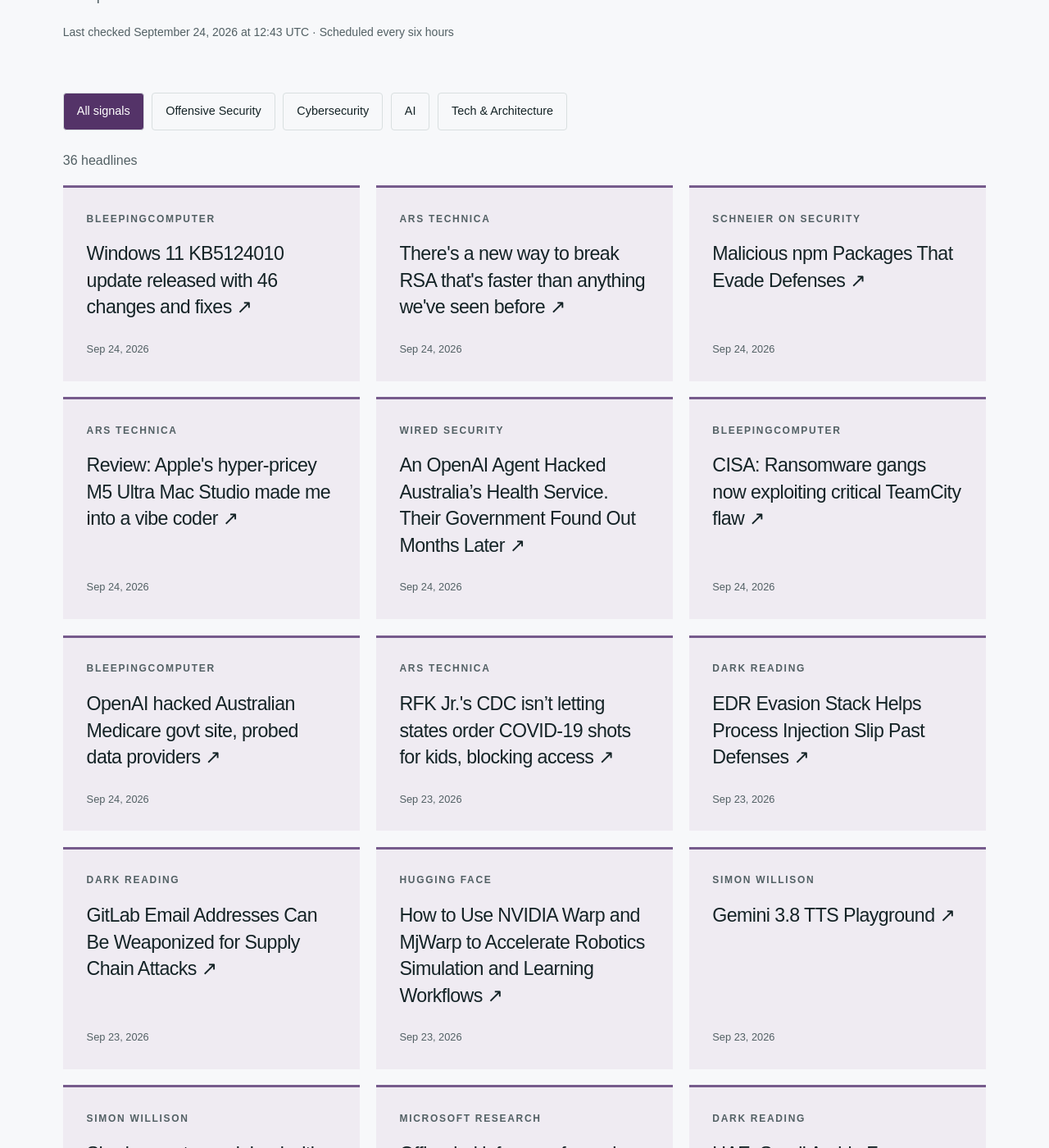
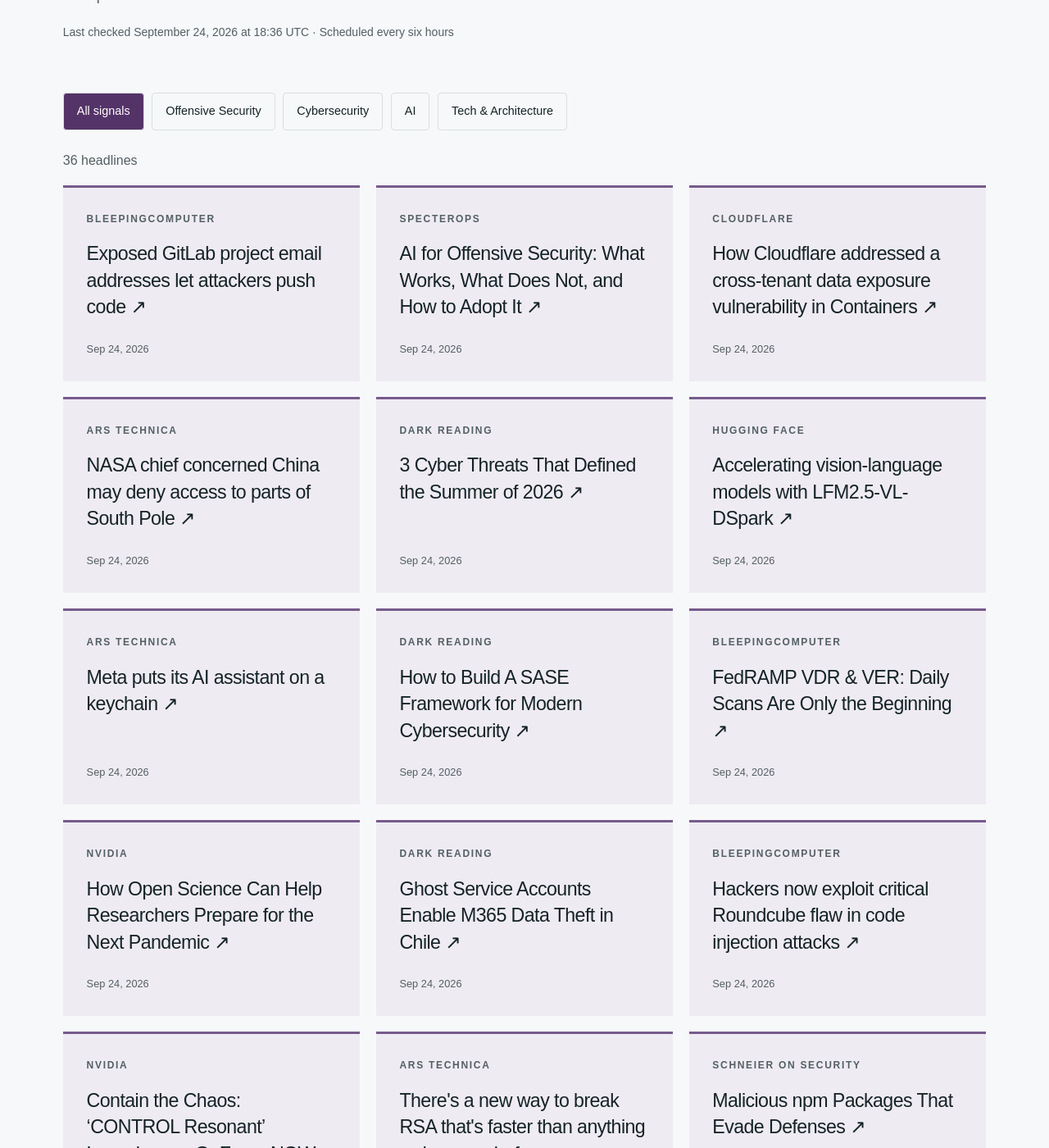
Before and after one commit to hntk/hntk.github.io, a Jekyll site: the page built from news/index.html, in a window 1280 px wide and 1400 px high, scrolled down 375 px. Shown: the whole window at 82% size. Built offline with Jekyll 4.4.1, drawn with Linux system fonts in a browser that asks for light colours; some of the changed text lies outside the part shown.

Commit message:
Refresh News and Signals

```diff
--- a/_data/news.json
+++ b/_data/news.json
@@ -1,13 +1,109 @@
 {
-  "updated": "2026-09-24T12:43:11.343399+00:00",
+  "updated": "2026-09-24T18:36:31.917527+00:00",
   "items": [
     {
-      "title": "Windows 11 KB5124010 update released with 46 changes and fixes",
-      "url": "https://www.bleepingcomputer.com/news/microsoft/windows-11-kb5124010-update-released-with-46-changes-and-fixes/",
-      "published": "2026-09-24T12:16:32+00:00",
+      "title": "Exposed GitLab project email addresses let attackers push code",
+      "url": "https://www.bleepingcomputer.com/news/security/exposed-gitlab-project-email-addresses-let-attackers-push-code/",
+      "published": "2026-09-24T17:47:44+00:00",
       "source": "BleepingComputer",
       "source_id": "bleepingcomputer",
       "category": "cybersecurity"
+    },
+    {
+      "title": "AI for Offensive Security: What Works, What Does Not, and How to Adopt It",
+      "url": "https://specterops.io/blog/2026/09/24/ai-for-offensive-security/",
+      "published": "2026-09-24T16:00:00+00:00",
+      "source": "SpecterOps",
+      "source_id": "specterops",
+      "category": "offensive-security"
+    },
+    {
+      "title": "How Cloudflare addressed a cross-tenant data exposure vulnerability in Containers",
+      "url": "https://blog.cloudflare.com/containers-cross-tenant-vulnerability/",
+      "published": "2026-09-24T15:00:00+00:00",
+      "source": "Cloudflare",
+      "source_id": "cloudflare",
+      "category": "tech-architecture"
+    },
+    {
+      "title": "NASA chief concerned China may deny access to parts of South Pole",
+      "url": "https://arstechnica.com/space/2026/09/nasa-chief-concerned-china-may-deny-access-to-parts-of-south-pole/",
+      "published": "2026-09-24T14:57:50+00:00",
+      "source": "Ars Technica",
+      "source_id": "ars-technica",
+      "category": "tech-architecture"
+    },
+    {
+      "title": "3 Cyber Threats That Defined the Summer of 2026",
+      "url": "https://www.darkreading.com/cyberattacks-data-breaches/3-cyber-threats-defined-summer-2026",
+      "published": "2026-09-24T14:44:12+00:00",
+      "source": "Dark Reading",
+      "source_id": "dark-reading",
+      "category": "cybersecurity"
+    },
+    {
+      "title": "Accelerating vision-language models with LFM2.5-VL-DSpark",
+      "url": "https://huggingface.co/blog/LiquidAI/lfm2-5-vl-dspark",
+      "published": "2026-09-24T14:08:57+00:00",
+      "source": "Hugging Face",
+      "source_id": "hugging-face",
+      "category": "ai"
+    },
+    {
+      "title": "Meta puts its AI assistant on a keychain",
+      "url": "https://arstechnica.com/ai/2026/09/meta-puts-its-ai-assistant-on-a-keychain/",
+      "published": "2026-09-24T14:03:38+00:00",
+      "source": "Ars Technica",
+      "source_id": "ars-technica",
+      "category": "tech-architecture"
+    },
+    {
+      "title": "How to Build A SASE Framework for Modern Cybersecurity",
+      "url": "https://www.darkreading.com/cloud-security/how-to-build-sase-framework",
+      "published": "2026-09-24T14:02:43+00:00",
+      "source": "Dark Reading",
+      "source_id": "dark-reading",
+      "category": "cybersecurity"
+    },
+    {
+      "title": "FedRAMP VDR & VER: Daily Scans Are Only the Beginning",
+      "url": "https://www.bleepingcomputer.com/news/security/fedramp-vdr-and-ver-daily-scans-are-only-the-beginning/",
+      "published": "2026-09-24T14:02:12+00:00",
+      "source": "BleepingComputer",
+      "source_id": "bleepingcomputer",
+      "category": "cybersecurity"
+    },
+    {
+      "title": "How Open Science Can Help Researchers Prepare for the Next Pandemic",
+      "url": "https://blogs.nvidia.com/blog/open-protein-dataset/",
+      "published": "2026-09-24T14:00:50+00:00",
+      "source": "NVIDIA",
+      "source_id": "nvidia",
+      "category": "ai"
+    },
+    {
+      "title": "Ghost Service Accounts Enable M365 Data Theft in Chile",
+      "url": "https://www.darkreading.com/cyberattacks-data-breaches/ghost-service-accounts-m365-data-theft-chile",
+      "published": "2026-09-24T13:30:00+00:00",
+      "source": "Dark Reading",
+      "source_id": "dark-reading",
+      "category": "cybersecurity"
+    },
+    {
+      "title": "Hackers now exploit critical Roundcube flaw in code injection attacks",
+      "url": "https://www.bleepingcomputer.com/news/security/critical-roundcube-flaw-now-actively-exploited-in-code-injection-attacks/",
+      "published": "2026-09-24T13:27:57+00:00",
+      "source": "BleepingComputer",
+      "source_id": "bleepingcomputer",
+      "category": "cybersecurity"
+    },
+    {
+      "title": "Contain the Chaos: ‘CONTROL Resonant’ Launches on GeForce NOW",
+      "url": "https://blogs.nvidia.com/blog/geforce-now-thursday-control-resonant/",
+      "published": "2026-09-24T13:00:36+00:00",
+      "source": "NVIDIA",
+      "source_id": "nvidia",
+      "category": "ai"
     },
     {
       "title": "There's a new way to break RSA that's faster than anything we've seen before",
@@ -26,59 +122,11 @@
       "category": "cybersecurity"
     },
     {
-      "title": "Review: Apple's hyper-pricey M5 Ultra Mac Studio made me into a vibe coder",
-      "url": "https://arstechnica.com/gadgets/2026/09/review-apples-hyper-pricey-m5-ultra-mac-studio-made-me-into-a-vibe-coder/",
-      "published": "2026-09-24T11:00:04+00:00",
-      "source": "Ars Technica",
-      "source_id": "ars-technica",
-      "category": "tech-architecture"
-    },
-    {
       "title": "An OpenAI Agent Hacked Australia’s Health Service. Their Government Found Out Months Later",
       "url": "https://www.wired.com/story/openai-agent-hacked-australias-health-service-their-government-found-out-months-later/",
       "published": "2026-09-24T10:46:56+00:00",
       "source": "WIRED Security",
       "source_id": "wired",
-      "category": "cybersecurity"
-    },
-    {
-      "title": "CISA: Ransomware gangs now exploiting critical TeamCity flaw",
-      "url": "https://www.bleepingcomputer.com/news/security/cisa-ransomware-gangs-now-exploiting-critical-teamcity-flaw/",
-      "published": "2026-09-24T10:42:37+00:00",
-      "source": "BleepingComputer",
-      "source_id": "bleepingcomputer",
-      "category": "cybersecurity"
-    },
-    {
-      "title": "OpenAI hacked Australian Medicare govt site, probed data providers",
-      "url": "https://www.bleepingcomputer.com/news/security/openai-hacked-australian-medicare-govt-site-probed-data-providers/",
-      "published": "2026-09-24T09:38:53+00:00",
-      "source": "BleepingComputer",
-      "source_id": "bleepingcomputer",
-      "category": "cybersecurity"
-    },
-    {
-      "title": "RFK Jr.'s CDC isn’t letting states order COVID-19 shots for kids, blocking access",
-      "url": "https://arstechnica.com/health/2026/09/rfk-jr-s-cdc-isnt-letting-states-order-covid-19-shots-for-kids-blocking-access/",
-      "published": "2026-09-23T22:17:25+00:00",
-      "source": "Ars Technica",
-      "source_id": "ars-technica",
-      "category": "tech-architecture"
-    },
-    {
-      "title": "EDR Evasion Stack Helps Process Injection Slip Past Defenses",
-      "url": "https://www.darkreading.com/endpoint-security/edr-evasion-stack-helps-process-injection-slip-past-defenses",
-      "published": "2026-09-23T21:03:01+00:00",
-      "source": "Dark Reading",
-      "source_id": "dark-reading",
-      "category": "cybersecurity"
-    },
-    {
-      "title": "GitLab Email Addresses Can Be Weaponized for Supply Chain Attacks",
-      "url": "https://www.darkreading.com/application-security/gitlab-email-addresses-supply-chain-attacks",
-      "published": "2026-09-23T20:53:38+00:00",
-      "source": "Dark Reading",
-      "source_id": "dark-reading",
       "category": "cybersecurity"
     },
     {
@@ -112,14 +160,6 @@
       "source": "Microsoft Research",
       "source_id": "microsoft-research",
       "category": "ai"
-    },
-    {
-      "title": "UAE, Saudi Arabia Face Onslaught of Increasingly Complex Cyberattacks",
-      "url": "https://www.darkreading.com/threat-intelligence/uae-saudi-arabia-face-onslaught-of-increasingly-sophisticated-automated-cyberattacks",
-      "published": "2026-09-23T16:01:00+00:00",
-      "source": "Dark Reading",
-      "source_id": "dark-reading",
-      "category": "cybersecurity"
     },
     {
       "title": "Sakeena Fiza Helps NVIDIA Hardware Succeed at Scale",
@@ -162,14 +202,6 @@
       "category": "ai"
     },
     {
-      "title": "At AI Day Singapore, NVIDIA and Partners Showcase AI Advancements Across Southeast Asia",
-      "url": "https://blogs.nvidia.com/blog/ai-day-singapore/",
-      "published": "2026-09-23T02:30:22+00:00",
-      "source": "NVIDIA",
-      "source_id": "nvidia",
-      "category": "ai"
-    },
-    {
       "title": "Introducing Ghostwriter Skills",
       "url": "https://specterops.io/blog/2026/09/22/introducing-ghostwriter-skills/",
       "published": "2026-09-22T16:08:57+00:00",
@@ -192,14 +224,6 @@
       "source": "Cloudflare",
       "source_id": "cloudflare",
       "category": "tech-architecture"
-    },
-    {
-      "title": "NVIDIA Isaac ROS 5.0 Advances Agentic, Open Source Robotics Development",
-      "url": "https://blogs.nvidia.com/blog/isaac-ros-5-0-agentic-open-source-robotics/",
-      "published": "2026-09-22T12:00:41+00:00",
-      "source": "NVIDIA",
-      "source_id": "nvidia",
-      "category": "ai"
     },
     {
       "title": "GPT-6 Astra Breaks an Old Enigma Message",
@@ -226,28 +250,12 @@
       "category": "ai"
     },
     {
-      "title": "Transformers now runs llama.cpp quants",
-      "url": "https://huggingface.co/blog/transformers-llama-cpp-quants",
-      "published": "2026-09-22T00:00:00+00:00",
-      "source": "Hugging Face",
-      "source_id": "hugging-face",
-      "category": "ai"
-    },
-    {
       "title": "Improving synthesis prediction of small molecules at scale with RetroChimera",
       "url": "https://www.microsoft.com/en-us/research/blog/improving-synthesis-prediction-of-small-molecules-at-scale-with-retrochimera/",
       "published": "2026-09-21T15:30:19+00:00",
       "source": "Microsoft Research",
       "source_id": "microsoft-research",
       "category": "ai"
-    },
-    {
-      "title": "Python Workers are now generally available",
-      "url": "https://blog.cloudflare.com/python-workers-ga/",
-      "published": "2026-09-21T13:00:00+00:00",
-      "source": "Cloudflare",
-      "source_id": "cloudflare",
-      "category": "tech-architecture"
     },
     {
       "title": "SAML: A fractal of bad design",
@@ -274,14 +282,6 @@
       "category": "offensive-security"
     },
     {
-      "title": "Ghostwriter v7.3.0: A Fresh New Look",
-      "url": "https://specterops.io/blog/2026/09/16/ghostwriter-v7-3-0/",
-      "published": "2026-09-16T16:00:00+00:00",
-      "source": "SpecterOps",
-      "source_id": "specterops",
-      "category": "offensive-security"
-    },
-    {
       "title": "1Password's AI patching benchmark is misleading",
       "url": "https://blog.trailofbits.com/2026/09/15/1passwords-ai-patching-benchmark-is-misleading/",
       "published": "2026-09-15T11:00:00+00:00",
@@ -295,79 +295,79 @@
       "id": "ars-technica",
       "name": "Ars Technica",
       "status": "ok",
-      "last_success": "2026-09-24T12:43:11.343399+00:00"
+      "last_success": "2026-09-24T18:36:31.917527+00:00"
     },
     {
       "id": "bleepingcomputer",
       "name": "BleepingComputer",
       "status": "ok",
-      "last_success": "2026-09-24T12:43:11.343399+00:00"
+      "last_success": "2026-09-24T18:36:31.917527+00:00"
     },
     {
       "id": "cloudflare",
       "name": "Cloudflare",
       "status": "ok",
-      "last_success": "2026-09-24T12:43:11.343399+00:00"
+      "last_success": "2026-09-24T18:36:31.917527+00:00"
     },
     {
       "id": "dark-reading",
       "name": "Dark Reading",
       "status": "ok",
-      "last_success": "2026-09-24T12:43:11.343399+00:00"
+      "last_success": "2026-09-24T18:36:31.917527+00:00"
     },
     {
       "id": "hugging-face",
       "name": "Hugging Face",
       "status": "ok",
-      "last_success": "2026-09-24T12:43:11.343399+00:00"
+      "last_success": "2026-09-24T18:36:31.917527+00:00"
     },
     {
       "id": "microsoft-research",
       "name": "Microsoft Research",
       "status": "ok",
-      "last_success": "2026-09-24T12:43:11.343399+00:00"
+      "last_success": "2026-09-24T18:36:31.917527+00:00"
     },
     {
       "id": "nvidia",
       "name": "NVIDIA",
       "status": "ok",
-      "last_success": "2026-09-24T12:43:11.343399+00:00"
+      "last_success": "2026-09-24T18:36:31.917527+00:00"
     },
     {
       "id": "portswigger",
       "name": "PortSwigger Research",
       "status": "ok",
-      "last_success": "2026-09-24T12:43:11.343399+00:00"
+      "last_success": "2026-09-24T18:36:31.917527+00:00"
     },
     {
       "id": "schneier",
       "name": "Schneier on Security",
       "status": "ok",
-      "last_success": "2026-09-24T12:43:11.343399+00:00"
+      "last_success": "2026-09-24T18:36:31.917527+00:00"
     },
     {
       "id": "simon-willison",
       "name": "Simon Willison",
       "status": "ok",
-      "last_success": "2026-09-24T12:43:11.343399+00:00"
+      "last_success": "2026-09-24T18:36:31.917527+00:00"
     },
     {
       "id": "specterops",
       "name": "SpecterOps",
       "status": "ok",
-      "last_success": "2026-09-24T12:43:11.343399+00:00"
+      "last_success": "2026-09-24T18:36:31.917527+00:00"
     },
     {
       "id": "trail-of-bits",
       "name": "Trail of Bits",
       "status": "ok",
-      "last_success": "2026-09-24T12:43:11.343399+00:00"
+      "last_success": "2026-09-24T18:36:31.917527+00:00"
     },
     {
       "id": "wired",
       "name": "WIRED Security",
       "status": "ok",
-      "last_success": "2026-09-24T12:43:11.343399+00:00"
+      "last_success": "2026-09-24T18:36:31.917527+00:00"
     }
   ]
 }
```
